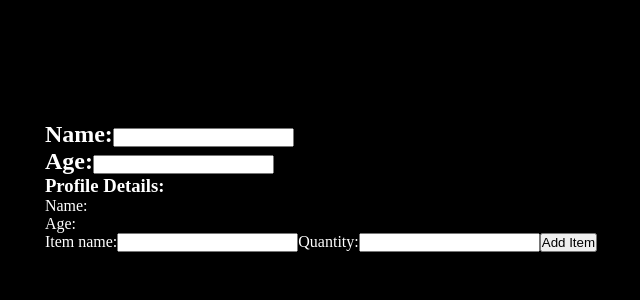
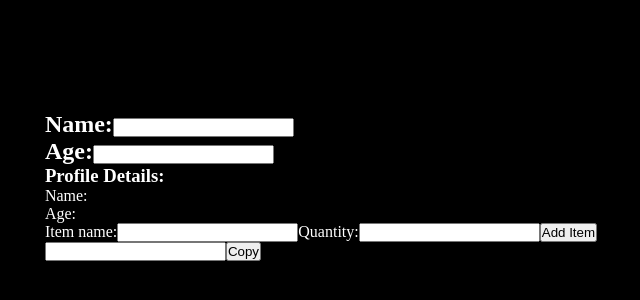
Before and after one commit to Sushey01/50-Hour-React-Challenge, a React (Vite) app: page / in a window 1280 px wide. Shown: the part 214-514 px from the top of the page, without its empty margins (319-959 px from the left). Built offline with nearby package versions, Linux system fonts and the light colour scheme.

Commit message:
Day9PortalCopyInput

```diff
--- a/src/App.jsx
+++ b/src/App.jsx
@@ -25,6 +25,7 @@
 import ProductList from "./components/LISTS/ProductList";
 import UserList from "./components/LISTS/UserList";
 import MainContent from "./components/MainContent";
+import CopyInput from "./components/PortalDay7/CopyInput";
 import ProductInfo from "./components/ProductInfo";
 import Person from "./components/PROPS_DAY3/Person";
 import Product from "./components/PROPS_DAY3/Product";
@@ -98,6 +99,7 @@
       {/* <Todo /> */}
       <Profile />
       <ShoppingList />
+      <CopyInput />
      </div>
 
     </section>
--- /dev/null
+++ b/src/components/PortalDay7/CopyInput.jsx
@@ -0,0 +1,25 @@
+import React, { useState } from 'react'
+
+const CopyInput = () => {
+    const [inputValue, setInputValue] = useState("")
+    const [copied, setCopied] = useState(false);
+
+    const handleCopy = ()=>{
+        navigator.clipboard.writeText(inputValue).then(()=>{
+            setCopied(true);
+            setTimeout(()=>setCopied(false), 2000)
+        })
+    }
+  return (
+    <div>
+      <input
+      value={inputValue}
+      onChange={(e)=>setInputValue(e.target.value)}
+      type='text'
+      />
+      <button onClick={handleCopy}>Copy</button>
+    </div>
+  )
+}
+
+export default CopyInput
```
